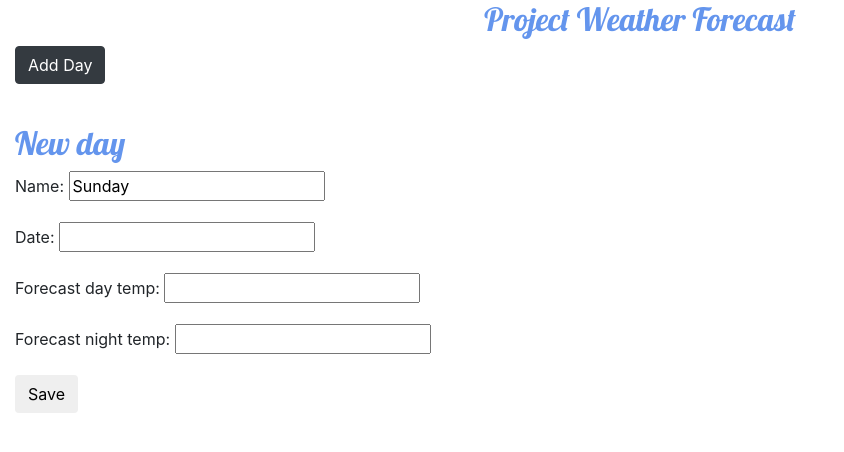
After one commit to ValikVasilkovskiy/Weather, a Django app: page /day/new/ in a window 1280 px wide. The commit adds this page. Shown: the top 452 px of the page, without its empty margins (0-844 px from the left). Run offline with Django 3.2, Linux system fonts and the light colour scheme; some libraries are stand-ins or nearby versions.

Commit message:
add form to add new day forecast

```diff
--- /dev/null
+++ b/forecast/forms.py
@@ -0,0 +1,12 @@
+from django import forms
+
+from .models import DayWeatherForecast
+
+class ForecastForm(forms.ModelForm):
+
+    class Meta:
+        model = DayWeatherForecast
+        widgets = {
+                    'date': forms.DateInput(attrs={'class':'date-input'}),
+                    }
+        fields = ('name', 'date', 'forecast_day_temp', 'forecast_night_temp',)
--- a/forecast/static/css/forecast.css
+++ b/forecast/static/css/forecast.css
@@ -5,8 +5,11 @@ h2 {
 
 body {
     padding-left: 15px;
+    padding-right: 15px;
 }
 
-.table-weather-forecast-header {
-    background-color: cornflowerblue;
+.page-header {
+    background-color: #ff9400;
+    margin-top: 0;
+    padding: 20px 20px 20px 40px;
 }
--- a/forecast/templates/forecast/base.html
+++ b/forecast/templates/forecast/base.html
@@ -7,40 +7,35 @@
     <meta name="viewport" content="width=device-width, initial-scale=1, shrink-to-fit=no">
 
     <!-- Bootstrap CSS -->
-    <link rel="stylesheet" href="https://stackpath.bootstrapcdn.com/bootstrap/4.1.3/css/bootstrap.min.css" integrity="sha384-MCw98/SFnGE8fJT3GXwEOngsV7Zt27NXFoaoApmYm81iuXoPkFOJwJ8ERdknLPMO" crossorigin="anonymous">
+    <link rel="stylesheet" href="https://stackpath.bootstrapcdn.com/bootstrap/4.1.3/css/bootstrap.min.css">
     <link href="https://fonts.googleapis.com/css?family=Lobster&subset=latin,cyrillic" rel="stylesheet" type="text/css">
+    <link href="//cdn.bootcss.com/bootstrap-datetimepicker/4.17.44/css/bootstrap-datetimepicker.min.css" rel="stylesheet">
     <link rel="stylesheet" href="{% static 'css/forecast.css' %}">
 
+    <title>Day weather forecast</title>
+  </head>
 
-      <title>Day weather forecast</title>
-  </head>
   <body>
-    <h2 align="center">Project Weather Forecast</h2>
+    <div>
+        <h2 align="center">Project Weather Forecast</h2>
+        <p>
+            <a href="{% url 'day_new' %}" class="btn btn-dark">
+                <span class="glyphicon glyphicon-cog"></span> Add Day
+            </a>
+        </p>
+    </div>
+    <br>
 
-    <button type="button" class="btn btn-secondary">Submit</button>
-    <button type="button" class="btn btn-secondary">Cancel</button>
-
-    <table border="1" width="45%" align="center">
-        <thead class="table-weather-forecast-header">
-            <tr align="center" valign="top">
-                <th>Name</th>
-                <th>Date</th>
-                <th>Day Temp</th>
-                <th>Night Temp</th>
-            </tr>
-        </thead>
-
-        <tbody>
-            {% block content %}
-            {% endblock %}
-
-        </tbody>
+    <table class="table">
+        {% block content %}
+        {% endblock %}
     </table>
 
     <!-- Optional JavaScript -->
     <!-- jQuery first, then Popper.js, then Bootstrap JS -->
-    <script src="https://code.jquery.com/jquery-3.3.1.slim.min.js" integrity="sha384-q8i/X+965DzO0rT7abK41JStQIAqVgRVzpbzo5smXKp4YfRvH+8abtTE1Pi6jizo" crossorigin="anonymous"></script>
-    <script src="https://cdnjs.cloudflare.com/ajax/libs/popper.js/1.14.3/umd/popper.min.js" integrity="sha384-ZMP7rVo3mIykV+2+9J3UJ46jBk0WLaUAdn689aCwoqbBJiSnjAK/l8WvCWPIPm49" crossorigin="anonymous"></script>
-    <script src="https://stackpath.bootstrapcdn.com/bootstrap/4.1.3/js/bootstrap.min.js" integrity="sha384-ChfqqxuZUCnJSK3+MXmPNIyE6ZbWh2IMqE241rYiqJxyMiZ6OW/JmZQ5stwEULTy" crossorigin="anonymous"></script>
+    <script src="https://code.jquery.com/jquery-3.3.1.slim.min.js"></script>
+    <script src="https://cdnjs.cloudflare.com/ajax/libs/popper.js/1.14.3/umd/popper.min.js"></script>
+    <script src="https://stackpath.bootstrapcdn.com/bootstrap/4.1.3/js/bootstrap.min.js"></script>
+    <script src="https://cdn.bootcss.com/bootstrap-datetimepicker/4.17.44/js/bootstrap-datetimepicker.min.js"></script>
   </body>
 </html>
--- /dev/null
+++ b/forecast/templates/forecast/day_edit.html
@@ -0,0 +1,10 @@
+{% extends 'forecast/base.html' %}
+
+{% block content %}
+    <h2>New day</h2>
+    <form method="POST">{% csrf_token %}
+        {{ form.as_p }}
+
+        <button type="submit" class="save btn btn-default">Save</button>
+    </form>
+{% endblock %}
--- a/forecast/urls.py
+++ b/forecast/urls.py
@@ -4,4 +4,5 @@ from . import views
 urlpatterns = [
     url(r'^$', views.weather_list, name='weather_list'),
     url(r'^day/(?P<pk>\d+)/$', views.day_detail, name='day_detail'),
+    url(r'^day/new/$', views.day_new, name='day_new'),
 ]
--- a/forecast/views.py
+++ b/forecast/views.py
@@ -1,10 +1,7 @@
-from django.shortcuts import render, get_object_or_404
+from django.shortcuts import render, get_object_or_404, redirect
 from .models import DayWeatherForecast
+from .forms import ForecastForm
 
-import calendar
-from datetime import datetime
-
-# Create your views here.
 
 def weather_list(request):
     forecasts = DayWeatherForecast.objects.all()
@@ -14,3 +11,14 @@ def weather_list(request):
 def day_detail(request, pk):
     day = get_object_or_404(DayWeatherForecast, pk=pk)
     return render(request, 'forecast/day_detail.html', {'day': day})
+
+def day_new(request):
+    if request.method == "POST":
+        form = ForecastForm(request.POST)
+        forecast = form.save(commit=False)
+        forecast.save()
+        return redirect('day_detail', pk=forecast.pk)
+
+    else:
+        form = ForecastForm()
+    return render(request, 'forecast/day_edit.html', {'form': form})
```
Also changed, not shown: forecast/templates/forecast/day_detail.html (+16 -6 lines), forecast/templates/forecast/weather_list.html (+12 -4 lines).
